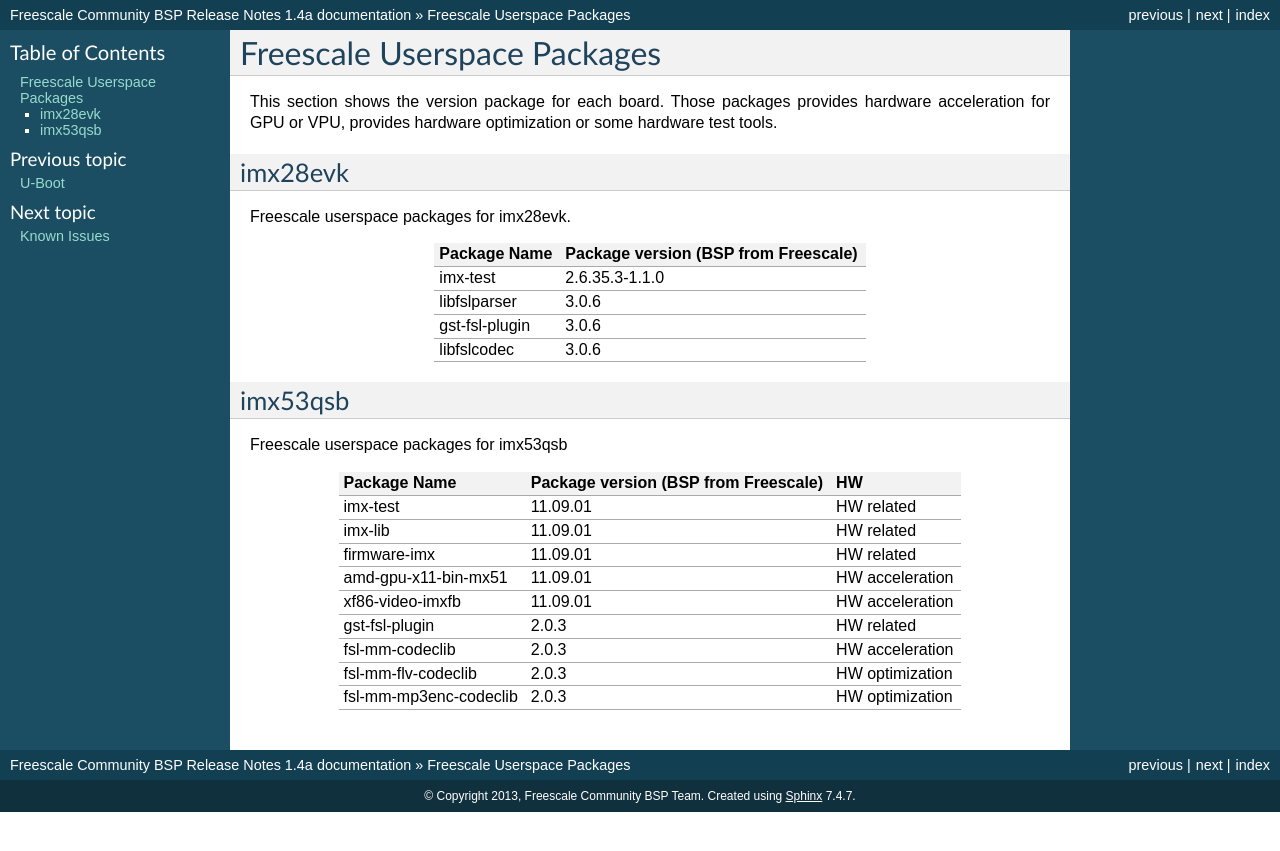
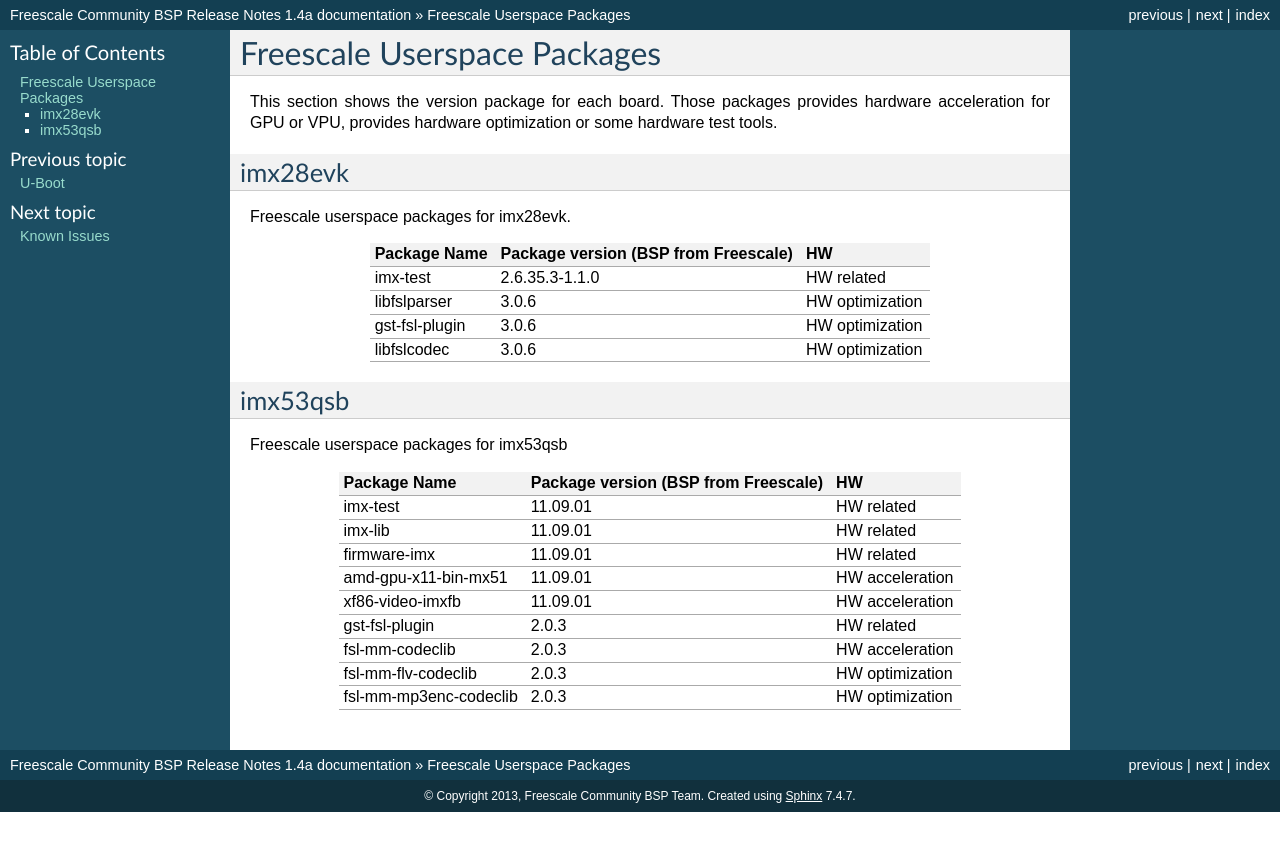
Before and after one commit to Freescale/Documentation, a Sphinx documentation site: the page built from release-notes/source/fsl-userspace-pkg.rst, in a window 1280 px wide. Shown: the top 851 px of the page. Built offline with Sphinx 7.4.7, drawn with Linux system fonts in a browser that asks for light colours; some of the changed lines change nothing that is shown.

Commit message:
fsl-pkg-imx28evk: Use FSL userspace package instead
Use Freescale Userspace Package instead of Hardware
Acceleration because some of packages in fact does
not provide hardware acceleration although every
package is related with hardware anyway.

Add a column to show how package is related with
hardware: {acceleration, optimization, related}

Signed-off-by: Daiane Angolini <daiane.angolini@freescale.com>

```diff
--- /dev/null
+++ b/release-notes/source/fsl-pkg-imx28evk.inc
@@ -0,0 +1,8 @@
+================      =====================================    ================
+Package Name          Package version (BSP from Freescale)     HW
+================      =====================================    ================
+imx-test              2.6.35.3-1.1.0                           HW related
+libfslparser          3.0.6                                    HW optimization
+gst-fsl-plugin        3.0.6                                    HW optimization
+libfslcodec           3.0.6                                    HW optimization
+================      =====================================    ================
--- a/release-notes/source/fsl-userspace-pkg.rst
+++ b/release-notes/source/fsl-userspace-pkg.rst
@@ -10,7 +10,7 @@
 --------
 Freescale userspace packages for imx28evk.
 
-.. include:: hw-acc-imx28evk.inc
+.. include:: fsl-pkg-imx28evk.inc
 
 --------
 imx53qsb
--- a/release-notes/source/hw-acc-imx28evk.inc
+++ /dev/null
@@ -1,8 +0,0 @@
-================      =====================================
-Package Name          Package version (BSP from Freescale)
-================      =====================================
-imx-test              2.6.35.3-1.1.0
-libfslparser          3.0.6
-gst-fsl-plugin        3.0.6
-libfslcodec           3.0.6
-================      =====================================
```
